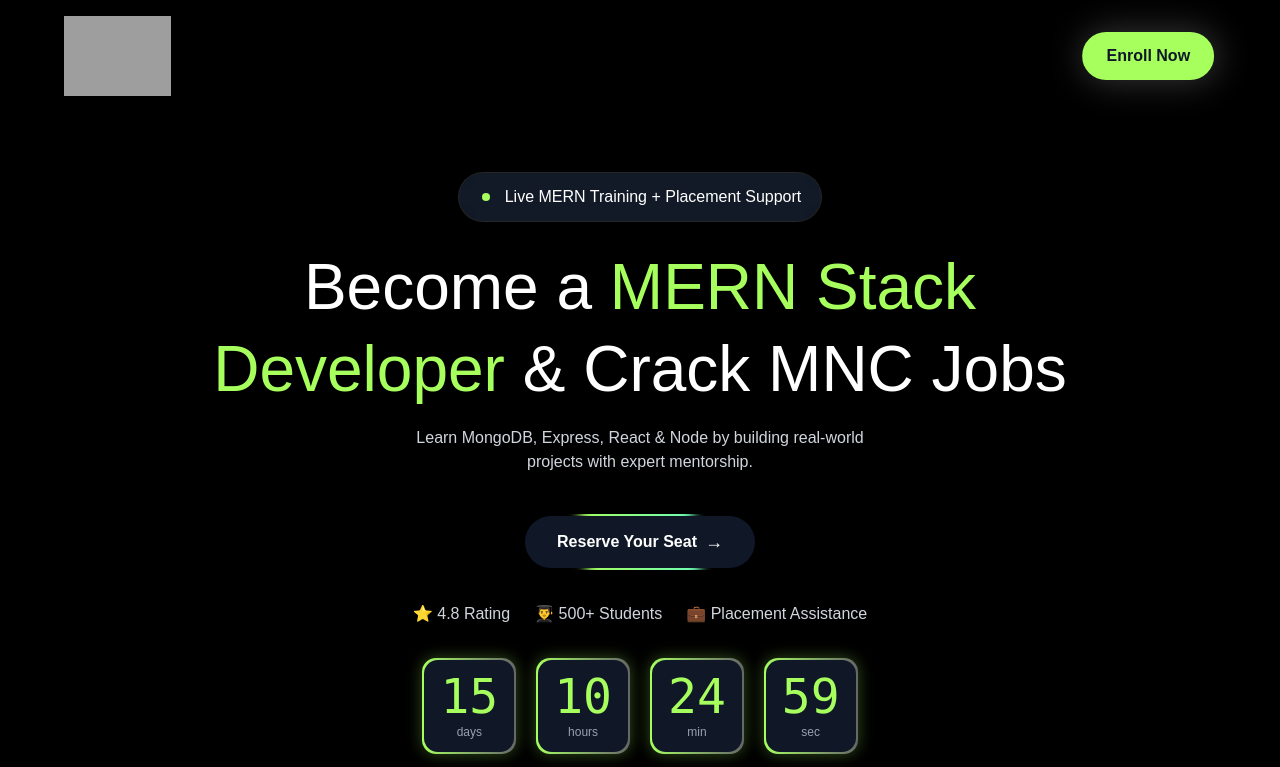
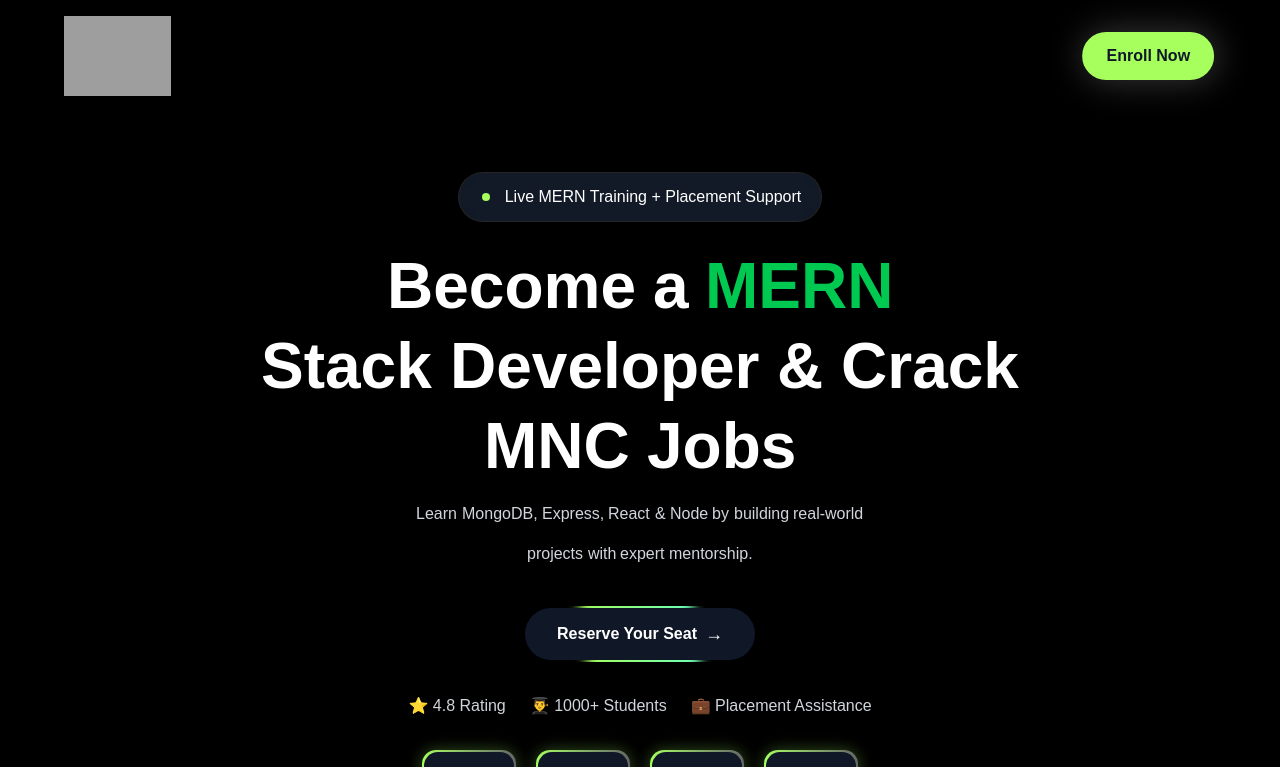
Before and after one commit to SivaSanjaykumar/Mern_MasterClass_Landing_Page_OCA, a React (Vite) app: page / in a window 1280 px wide. Shown: the top 767 px of the page. Built offline with nearby package versions, Linux system fonts and the light colour scheme; grey boxes are pictures that could not be loaded.

Commit message:
Changes Made

```diff
--- /dev/null
+++ b/src/animations/BlurText.jsx
@@ -0,0 +1,101 @@
+import { motion } from 'motion/react';
+import { useEffect, useRef, useState, useMemo } from 'react';
+
+const buildKeyframes = (from, steps) => {
+  const keys = new Set([...Object.keys(from), ...steps.flatMap(s => Object.keys(s))]);
+  const keyframes = {};
+  keys.forEach(k => {
+    keyframes[k] = [from[k], ...steps.map(s => s[k])];
+  });
+  return keyframes;
+};
+
+const BlurText = ({
+  text = '',
+  delay = 200,
+  className = '',
+  animateBy = 'words',
+  direction = 'top',
+  threshold = 0.1,
+  rootMargin = '0px',
+  animationFrom,
+  animationTo,
+  easing = t => t,
+  onAnimationComplete,
+  stepDuration = 0.35
+}) => {
+  const elements = animateBy === 'words' ? text.split(' ') : text.split('');
+  const [inView, setInView] = useState(false);
+  const ref = useRef(null);
+
+  useEffect(() => {
+    if (!ref.current) return;
+    const observer = new IntersectionObserver(
+      ([entry]) => {
+        if (entry.isIntersecting) {
+          setInView(true);
+          observer.unobserve(ref.current);
+        }
+      },
+      { threshold, rootMargin }
+    );
+    observer.observe(ref.current);
+    return () => observer.disconnect();
+  }, [threshold, rootMargin]);
+
+  const defaultFrom = useMemo(
+    () =>
+      direction === 'top'
+        ? { filter: 'blur(10px)', opacity: 0, y: -50 }
+        : { filter: 'blur(10px)', opacity: 0, y: 50 },
+    [direction]
+  );
+
+  const defaultTo = useMemo(
+    () => [
+      { filter: 'blur(5px)', opacity: 0.5, y: direction === 'top' ? 5 : -5 },
+      { filter: 'blur(0px)', opacity: 1, y: 0 },
+    ],
+    [direction]
+  );
+
+  const fromSnapshot = animationFrom ?? defaultFrom;
+  const toSnapshots = animationTo ?? defaultTo;
+  const stepCount = toSnapshots.length + 1;
+  const totalDuration = stepDuration * (stepCount - 1);
+  const times = Array.from({ length: stepCount }, (_, i) =>
+    stepCount === 1 ? 0 : i / (stepCount - 1)
+  );
+
+  return (
+    <p ref={ref} className={`blur-text ${className} flex flex-wrap`}>
+      {elements.map((segment, index) => {
+        const animateKeyframes = buildKeyframes(fromSnapshot, toSnapshots);
+        const spanTransition = {
+          duration: totalDuration,
+          times,
+          delay: (index * delay) / 1000,
+          ease: easing,
+        };
+
+        return (
+          <motion.span
+            key={index}
+            className="inline-block will-change-[transform,filter,opacity]"
+            initial={fromSnapshot}
+            animate={inView ? animateKeyframes : fromSnapshot}
+            transition={spanTransition}
+            onAnimationComplete={
+              index === elements.length - 1 ? onAnimationComplete : undefined
+            }
+          >
+            {segment === ' ' ? '\u00A0' : segment}
+            {animateBy === 'words' && index < elements.length - 1 && '\u00A0'}
+          </motion.span>
+        );
+      })}
+    </p>
+  );
+};
+
+export default BlurText;
--- a/src/components/Hero.jsx
+++ b/src/components/Hero.jsx
@@ -1,6 +1,6 @@
 import ReservedSeatBtn from "./ReservedSeatBtn";
 import Timer from "./Timer";
-
+import BlurText from "@/animations/BlurText";
 const Hero = () => {
   return (
     <header className='bg-black text-white flex flex-col items-center bg-[url("https://assets.prebuiltui.com/images/components/hero-section/hero-background-image.png")] bg-cover bg-center bg-no-repeat pb-20'>
@@ -34,29 +34,67 @@ const Hero = () => {
       </div>
 
       {/* 🔥 Heading */}
-      <h1 className="text-4xl md:text-[64px]/[82px] text-center max-w-4xl mt-6 leading-tight px-4">
-        Become a <span className="text-[#A6FF5D]">MERN Stack Developer</span> &
-        Crack MNC Jobs
-      </h1>
+      <div className="text-4xl md:text-[64px] font-bold text-center max-w-4xl mt-6 leading-tight px-4 flex flex-wrap justify-center gap-x-4">
+        <BlurText
+          text="Become a"
+          delay={120}
+          animateBy="words"
+          direction="top"
+          stepDuration={0.4}
+        />
+        <BlurText
+          text="MERN"
+          delay={120}
+          animateBy="words"
+          direction="top"
+          stepDuration={0.4}
+          className="text-green-500" // 👈 green only for MERN
+        />
+        <BlurText
+          text="Stack Developer & Crack"
+          delay={120}
+          animateBy="words"
+          direction="top"
+          stepDuration={0.4}
+        />
+        <BlurText
+          text="MNC Jobs"
+          delay={120}
+          animateBy="words"
+          direction="top"
+          stepDuration={0.4}
+        />
+      </div>
 
       {/* 🔥 Subtext */}
-      <p className="text-sm md:text-base text-gray-300 text-center max-w-lg mt-4 px-4">
-        Learn MongoDB, Express, React & Node by building real-world projects
-        with expert mentorship.
-      </p>
+      <BlurText
+        text="Learn MongoDB, Express, React & Node by building real-world"
+        delay={80}
+        animateBy="words"
+        direction="top"
+        stepDuration={0.3}
+        className="text-sm md:text-base text-gray-300 text-center max-w-lg mt-4 px-4"
+      />
+      <BlurText
+        text="projects with expert mentorship."
+        delay={80}
+        animateBy="words"
+        direction="top"
+        stepDuration={0.3}
+        className="text-sm md:text-base text-gray-300 text-center max-w-lg mt-4 px-4"
+      />
 
       {/* 🔥 Buttons */}
-      <ReservedSeatBtn/>
+      <ReservedSeatBtn />
 
       {/* 🔥 Social Proof */}
       <div className="flex flex-wrap justify-center gap-6 mt-8 text-m text-gray-300">
         <span>⭐ 4.8 Rating</span>
-        <span>👨‍🎓 500+ Students</span>
+        <span>👨‍🎓 1000+ Students</span>
         <span>💼 Placement Assistance</span>
       </div>
 
       <Timer />
-
 
       <p className="text-xl text-green-400 text-center mt-12 animate-pulse">
         ⏳ Offer Ending Soon
```
